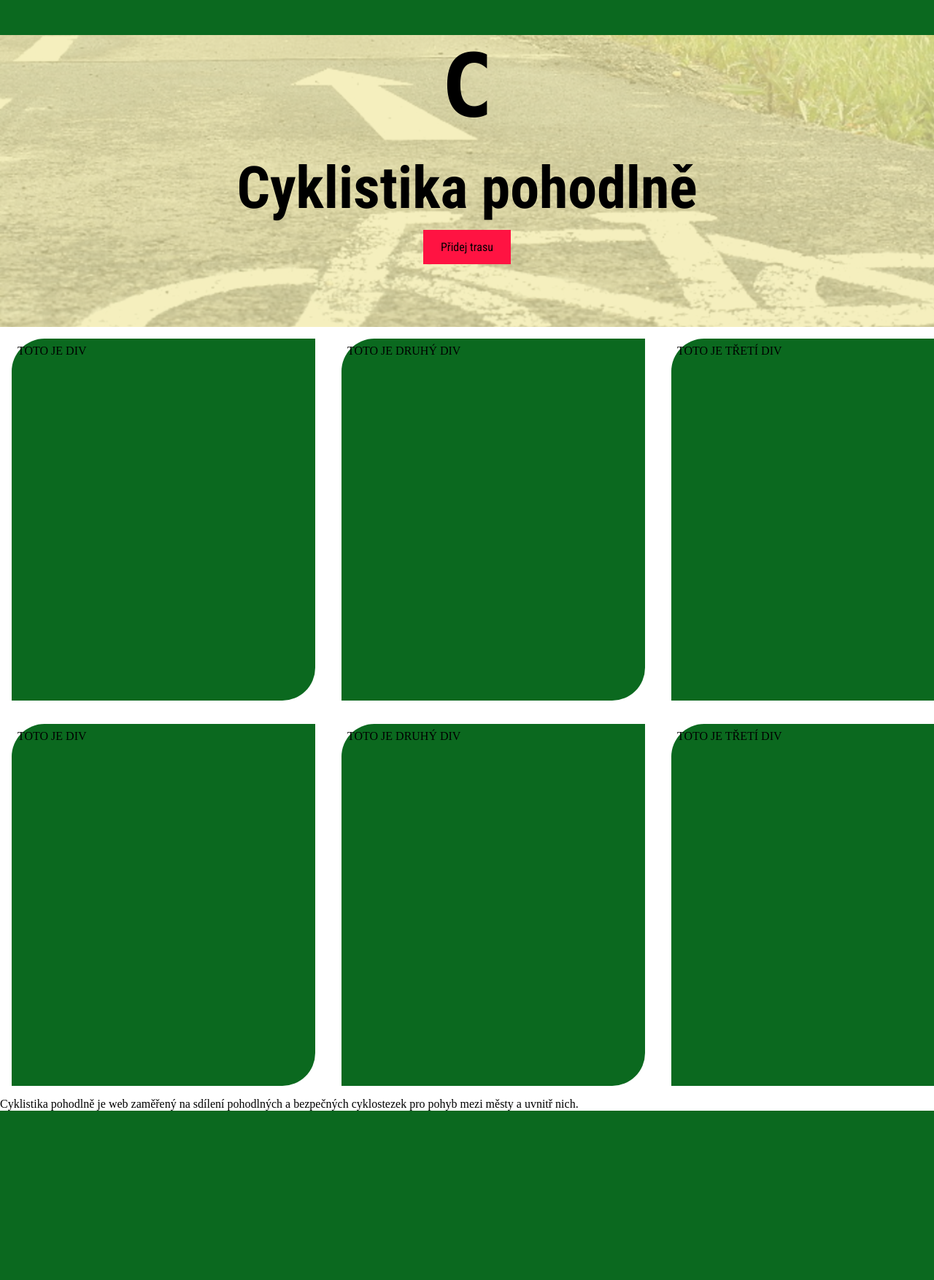
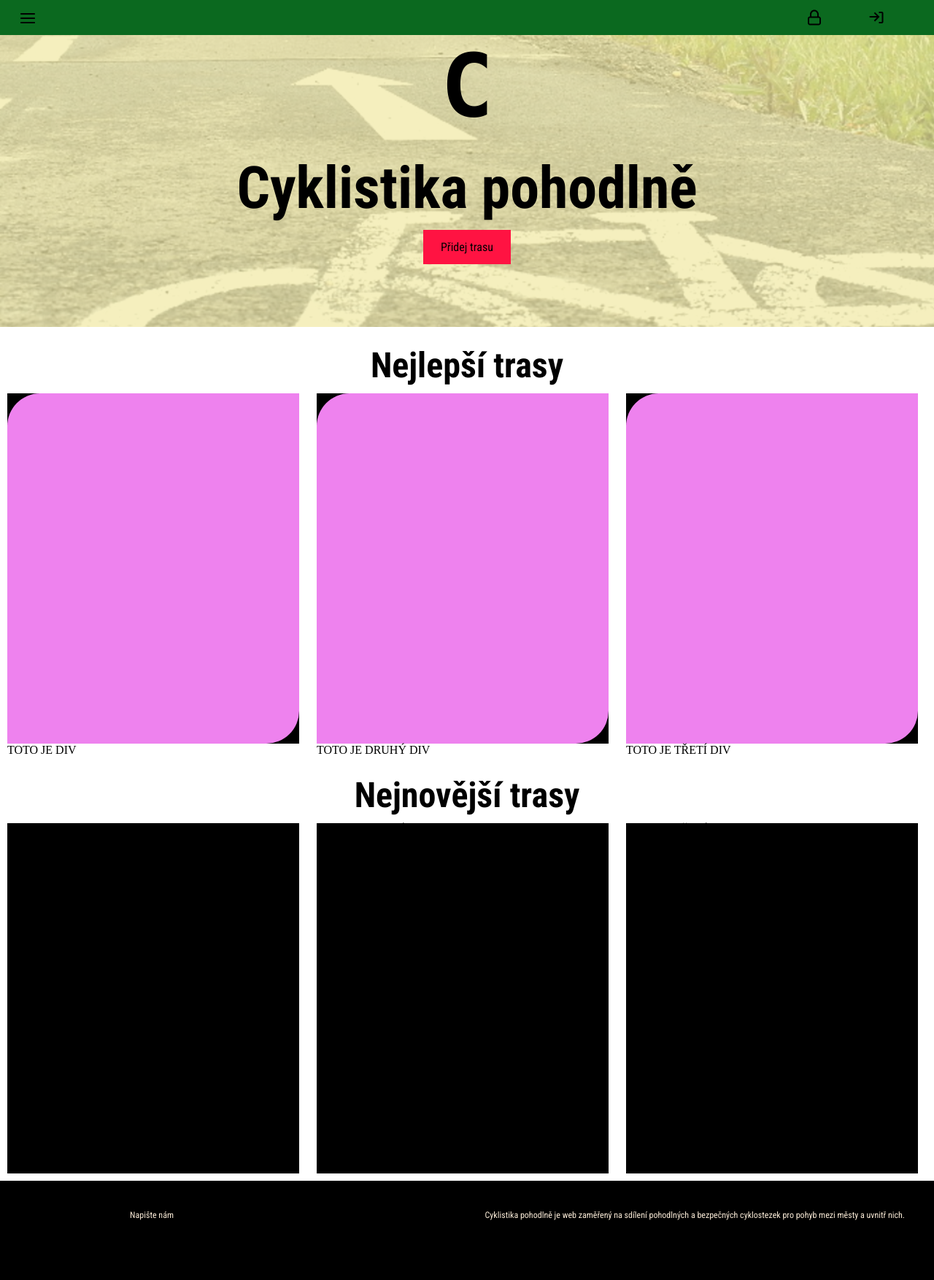
Before and after one commit to veltruskyd/coding-school-project, a PHP site: page / in a window 1280 px wide. Shown: the whole page at 73% size. Before the commit the page ends 1522 px from the top, so only its background shows below. Run offline with PHP 8.4, Linux system fonts and the light colour scheme; some web fonts are replaced.

Commit message:
upravená nav, upravené karty

```diff
--- a/index.html
+++ b/index.html
@@ -11,7 +11,21 @@
 
 <body>
 
-<nav></nav>
+<nav>
+    <div id="navigace1"><img src="./images/menu.svg" alt="menu">
+        <div class="dropdown-content">
+        <a class="dropdownItem" href="./index.html">Domů</a><br>
+        <a class="dropdownItem" href="./new.html">Nejnovější</a><br>
+        <a class="dropdownItem" href="./best.html">Nejlepší</a><br>
+        <a class="dropdownItem" href="./login.html">Přihlásit</a><br>
+        <a class="dropdownItem" href="./register.html">Registrovat</a>
+        </div>
+    </div>
+    <div id="navigace2"></div>
+    <div id="navigace3"><a href="./register.html"><img src="./images/register.svg" alt="register"></a></div>
+    <div id="navigace4"><a href="./login.html"><img src="./images/login.svg" alt="login"></a></div>
+    <div id="navigace5"></div>
+</nav>
 
 <header>
     <h1>C</h1>
@@ -20,28 +34,37 @@
 </header>
 
 <main>
+<h3>Nejlepší trasy</h3>
 <section id="best">
     <div class="karta">
+        <div class="kartaImg"></div>
         <p>TOTO JE DIV</p>
     </div>
     <div class="karta">
+        <div class="kartaImg"></div>
         <p>TOTO JE DRUHÝ DIV</p>
     </div>
     <div class="karta">
+        <div class="kartaImg"></div>
         <p>TOTO JE TŘETÍ DIV</p>
     </div>
     <div class="karta">
+        <div class="kartaImg"></div>
         <p>TOTO JE ČTVRTÝ DIV</p>
     </div>
     <div class="karta">
+        <div class="kartaImg"></div>
         <p>TOTO JE PÁTÝ DIV</p>
     </div>
     <div class="karta">
+        <div class="kartaImg"></div>
         <p>TOTO JE ŠESTÝ DIV</p>
     </div>
 </section>
 
+<h3>Nejnovější trasy</h3>
 <section id="new">
+
     <div class="karta">
         <p>TOTO JE DIV</p>
     </div>
@@ -64,7 +87,12 @@
 </main>
 
 <footer>
+    <div class="footerDiv1">
+        <a href="mailto:daniel.veltrusky@gmail.com">Napište nám</a>
+    </div>
+    <div class="footerDiv2">
     Cyklistika pohodlně je web zaměřený na sdílení pohodlných a bezpečných cyklostezek pro pohyb mezi městy a uvnitř nich.
+    </div>
 </footer>
 
 
--- /dev/null
+++ b/register.html
@@ -0,0 +1 @@
+<html></html>
--- a/style.css
+++ b/style.css
@@ -8,7 +8,73 @@ nav {
     width: 100%;
     background-color: #0B691F;
     height: 3rem;
-    }
+    display: flex;
+}
+
+#navigace1 {
+    width: 10%;
+    margin: auto;
+    padding-left: 2%;
+    padding-top: 0.35rem;
+    position: relative;
+    display: inline-block;
+}
+
+.dropdown-content {
+    display: none;
+    position: absolute;
+    background-color: #1c9c38;
+    min-width: 160px;
+    box-shadow: 0px 8px 16px 0px rgba(0,0,0,0.2);
+    padding: 12px 16px;
+    z-index: 1;
+  }
+
+  .dropdownItem {
+    color: black;
+    font-family: "Roboto Condensed", sans-serif;
+  }
+
+  #navigace1:hover .dropdown-content {
+    display: block;
+  }
+
+#navigace2 {
+    width: 76%;
+    margin: auto;
+}
+
+#navigace3 {
+    text-align: center;
+    width: 7%;
+    padding-top: 0.75rem;
+    transition: 0.3s;
+}
+
+#navigace3:hover {
+    background-color: #1c9c38;
+}
+
+#navigace4 {
+    text-align: center;
+    width: 7%;
+    padding-top: 0.75rem;
+    transition: 0.3s;
+}
+
+#navigace4:hover {
+    background-color: #1c9c38;
+}
+
+#navigace5 {
+    width: 3%;
+    margin: auto;
+}
+
+a {
+    text-decoration: none;
+    color: antiquewhite;
+}
 
 header {
 margin: 0;
@@ -31,6 +97,13 @@ h2 {
     font-size: 10vh;
 }
 
+h3 {
+    margin-top: 3vh;
+    font-family: "Roboto Condensed", sans-serif;
+    font-size: 6vh;
+    text-align: center;
+}
+
 .buttonLink {
     padding: min(2vh, 14px) min(3vh, 25px);
     background-color: rgb(255, 19, 66);
@@ -39,7 +112,7 @@ h2 {
     color: black;
     text-align: center;
     text-decoration: none;
-    transition: 0.3s;
+    transition: 0.7s;
 }
 
 .buttonLink:hover {
@@ -67,12 +140,45 @@ h2 {
   }
 
 .karta {
-    border-radius: 45px 0 45px 0;
-    padding: 1vh;
-    margin: 2vh;
-    background-color: #0B691F;
+    background-color: black;
     width: 50vh;
     height: 60vh;
+    margin: 10px;
     float: none;
     display: inline-block;
 }
+
+.kartaImg {
+    border-radius: 45px 0 45px 0;
+    background-color: violet;
+    width: 50vh;
+    height: 60vh;
+
+}
+
+footer {
+    background-color: black;
+    display: flex;
+    color: antiquewhite;
+    margin: auto;
+}
+
+.footerDiv1 {
+    height: 7vh;
+    padding: 5vh;
+    font-family: "Roboto Condensed", sans-serif;
+    font-size: 1.5vh;
+    width: 30%;
+    text-decoration: none;
+    text-align: center;
+}
+
+.footerDiv2 {
+    height: 7vh;
+    padding: 5vh 5vh;
+    font-size: 1.5vh;
+    font-family: "Roboto Condensed", sans-serif;
+    width: 70%;
+    text-decoration: none;
+    text-align: right;
+}
```
Also changed, not shown: images/login.svg (added), images/menu.svg (added), images/register.svg (added).
